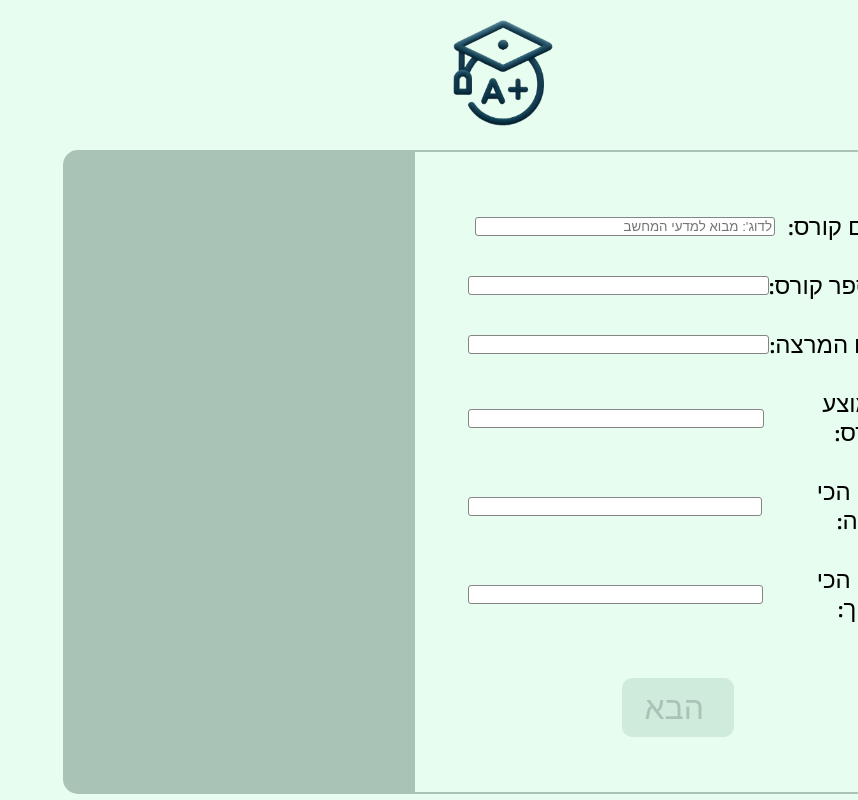
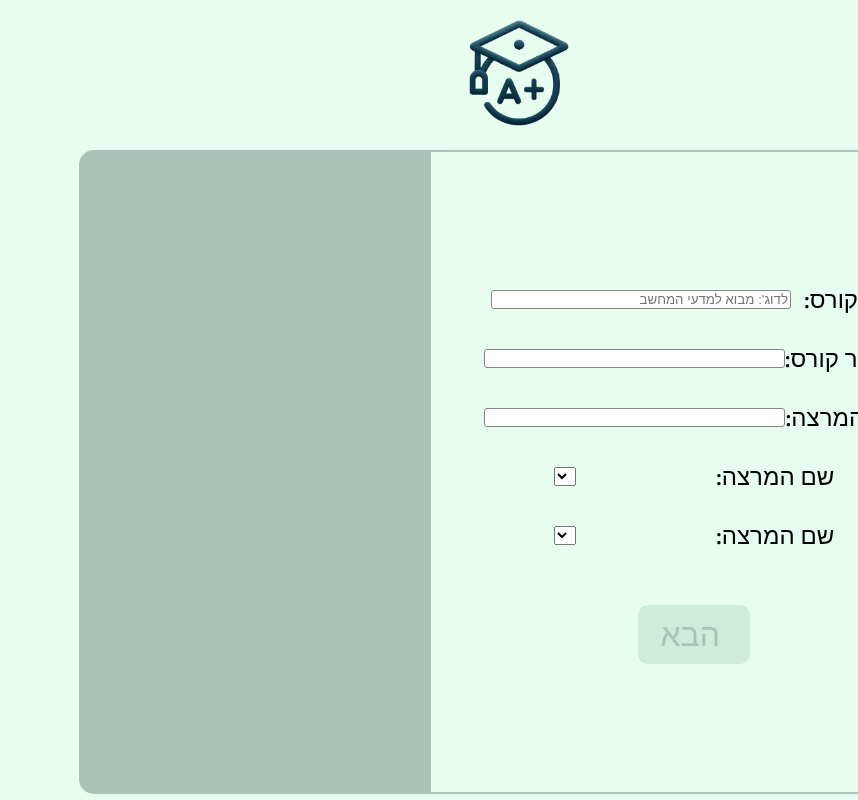
Before and after one commit to BarShnider/grade-tracking-app, a React (Vite) app in the folder client/: page /addnew/course-form in a window 1280 px wide. Shown: the whole page, without its empty margins (422-1280 px from the left). Built offline with nearby package versions, Linux system fonts and the light colour scheme; no server answers.

Commit message:
Update AddCourseForm.jsx

```diff
--- a/client/src/Components/AddCourseForm.jsx
+++ b/client/src/Components/AddCourseForm.jsx
@@ -50,18 +50,12 @@ function AddCourseForm({handleNewCourse}) {
                     <input className="course-name" type="text" onChange={(e) => setLecturerName(e.target.value)} />
                 </div>
                 <div className="add-form-item">
-                    <label htmlFor="course-name">ממוצע קורס:</label>
-                    <input className="course-name" type="number" onChange={(e) => setAvgGrade(e.target.value)} min='0' max='100' />
-
+                    <label htmlFor="course-name">שם המרצה:</label>
+                    <select name="" id=""><option value=""></option></select>
                 </div>
                 <div className="add-form-item">
-                    <label htmlFor="course-name">ציון הכי גבוה:</label>
-                    <input className="course-name" type="number" onChange={(e) => setMaxGrade(e.target.value)} min='0' max='100' />
-
-                </div>
-                <div className="add-form-item">
-                    <label htmlFor="course-name">ציון הכי נמוך:</label>
-                    <input className="course-name" type="number" onChange={(e) => setMinGrade(e.target.value)} min='0' max='100' />
+                    <label htmlFor="course-name">שם המרצה:</label>
+                    <select name="" id=""><option value=""></option></select>
                 </div>
                 <div className="back-next-container">
                     {/* <Button>חזור</Button> */}
```
